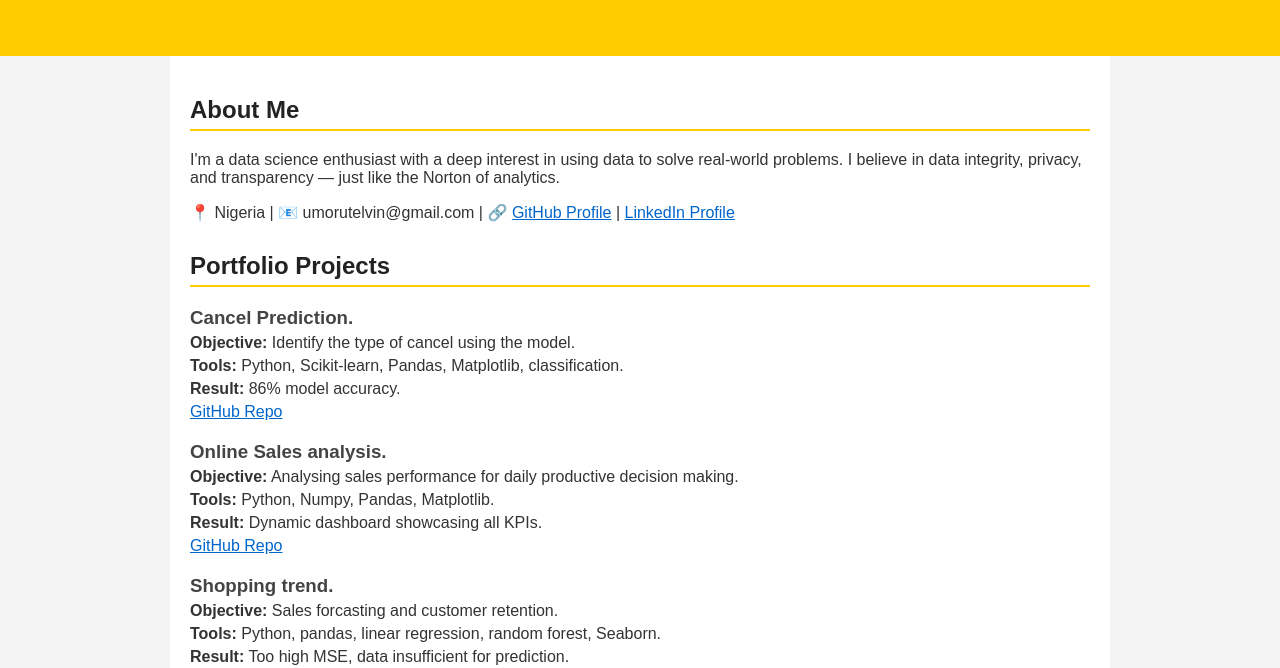
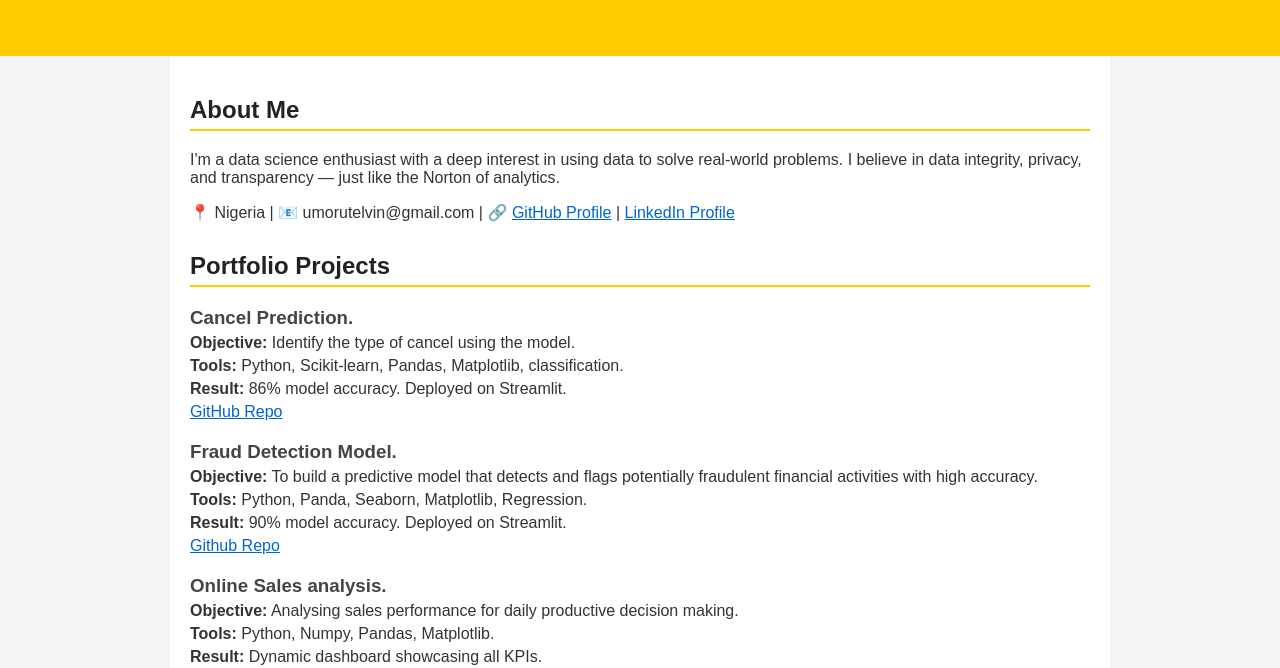
Before and after one commit to Umorutelvin/Data_science_portfolio.io, a plain HTML site: page index.html in a window 1280 px wide. Shown: the part 129-797 px from the top of the page. Drawn offline with Linux system fonts and the light colour scheme.

Commit message:
git add.
git commit -m

git push origin main

git push -u origin main

```diff
--- a/index.html
+++ b/index.html
@@ -90,8 +90,16 @@
                 <h3> Cancel Prediction.</h3>
                 <p><strong>Objective:</strong> Identify the type of cancel using the model.</p>
                 <p><strong>Tools:</strong> Python, Scikit-learn, Pandas, Matplotlib, classification.</p>
-                <p><strong>Result:</strong> 86% model accuracy.</p>
+                <p><strong>Result:</strong> 86% model accuracy. Deployed on Streamlit.</p>
                 <p><a href="https://github.com/Umorutelvin/Cancer_prediction.git" target="_blank">GitHub Repo</a></p>
+            </div>
+
+            <div class="project">
+                <h3>Fraud Detection Model.</h3>
+                <p><strong>Objective:</strong> To build a predictive model that detects and flags potentially fraudulent financial activities with high accuracy.</p>
+                <p><strong>Tools:</strong> Python, Panda, Seaborn, Matplotlib, Regression.</p>
+                <p><strong>Result:</strong> 90% model accuracy. Deployed on Streamlit.</p>
+                <p><a href="https://github.com/Umorutelvin/fraud_detection_model.git" target="_blank">Github Repo</a></p>
             </div>
 
             <div class="project">
```
